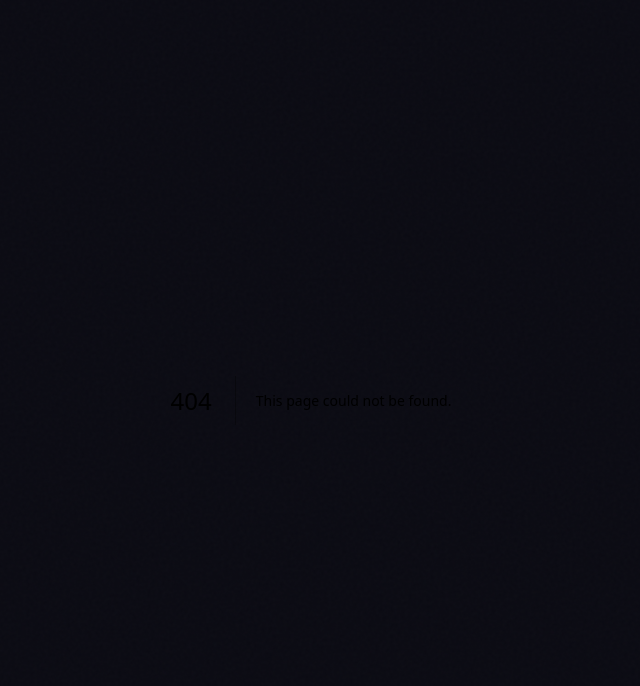
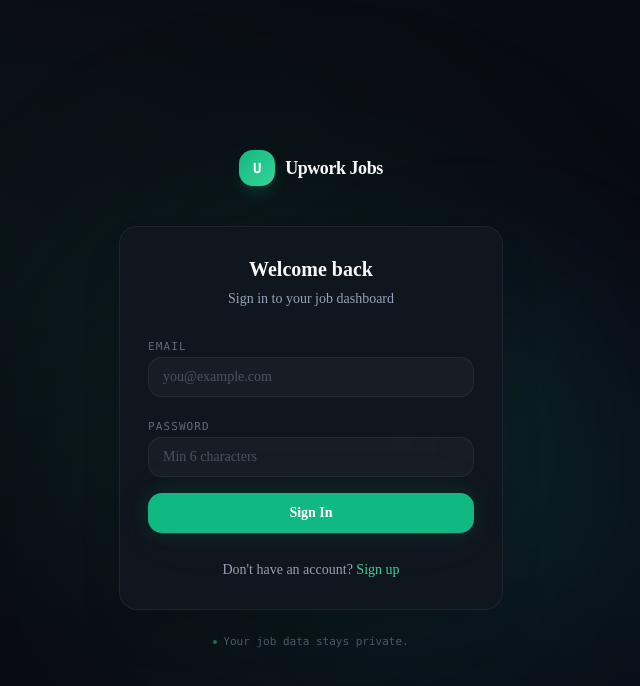
Before and after one commit to theamargupta/upwork-proposal-mcp-devfrend, a Next.js app: page /login in a window 1280 px wide. Before the commit this address had no page. Shown: the top 686 px of the page, without its empty margins (329-969 px from the left). Built offline with nearby package versions, Linux system fonts and the light colour scheme; no server answers.

Commit message:
feat: add login page and auth callback

```diff
--- /dev/null
+++ b/app/(auth)/auth/callback/route.ts
@@ -0,0 +1,18 @@
+import { NextResponse } from 'next/server'
+import { createClient } from '@/lib/supabase/server'
+
+export async function GET(request: Request) {
+  const { searchParams, origin } = new URL(request.url)
+  const code = searchParams.get('code')
+  const next = searchParams.get('next') ?? '/dashboard'
+
+  if (code) {
+    const supabase = await createClient()
+    const { error } = await supabase.auth.exchangeCodeForSession(code)
+    if (!error) {
+      return NextResponse.redirect(`${origin}${next}`)
+    }
+  }
+
+  return NextResponse.redirect(`${origin}/login?error=auth_callback_failed`)
+}
--- /dev/null
+++ b/app/(auth)/login/page.tsx
@@ -0,0 +1,169 @@
+'use client'
+
+import { Suspense, useState } from 'react'
+import { createClient } from '@/lib/supabase/client'
+import { useSearchParams } from 'next/navigation'
+import { motion } from 'framer-motion'
+import { Loader2 } from 'lucide-react'
+
+export default function LoginPage() {
+  return (
+    <Suspense>
+      <LoginForm />
+    </Suspense>
+  )
+}
+
+function LoginForm() {
+  const [email, setEmail] = useState('')
+  const [password, setPassword] = useState('')
+  const [isSignUp, setIsSignUp] = useState(false)
+  const [error, setError] = useState<string | null>(null)
+  const [message, setMessage] = useState<string | null>(null)
+  const [loading, setLoading] = useState(false)
+  const searchParams = useSearchParams()
+  const next = searchParams.get('next') || '/dashboard'
+
+  const supabase = createClient()
+
+  async function handleSubmit(e: React.FormEvent) {
+    e.preventDefault()
+    setError(null)
+    setMessage(null)
+    setLoading(true)
+
+    if (isSignUp) {
+      const { error } = await supabase.auth.signUp({
+        email,
+        password,
+        options: {
+          emailRedirectTo: `${window.location.origin}/auth/callback?next=${encodeURIComponent(next)}`,
+        },
+      })
+      if (error) {
+        setError(error.message)
+      } else {
+        setMessage('Check your email for a confirmation link.')
+      }
+    } else {
+      const { error } = await supabase.auth.signInWithPassword({ email, password })
+      if (error) {
+        setError(error.message)
+      } else {
+        window.location.href = next
+      }
+    }
+
+    setLoading(false)
+  }
+
+  return (
+    <div className="min-h-screen flex items-center justify-center p-4 relative overflow-hidden bg-mesh">
+      {/* Ambient orbs */}
+      <div className="absolute top-1/4 left-1/2 -translate-x-1/2 w-[500px] h-[500px] rounded-full bg-[#10b981]/8 blur-[120px] pointer-events-none" />
+      <div className="absolute bottom-1/4 right-1/4 w-[300px] h-[300px] rounded-full bg-[#22d3ee]/5 blur-[100px] pointer-events-none" />
+
+      <motion.div
+        initial={{ opacity: 0, y: 20, scale: 0.98 }}
+        animate={{ opacity: 1, y: 0, scale: 1 }}
+        transition={{ duration: 0.5 }}
+        className="w-full max-w-sm relative z-10"
+      >
+        {/* Logo */}
+        <div className="flex items-center gap-2.5 justify-center mb-10">
+          <div className="h-9 w-9 rounded-xl bg-gradient-to-br from-[#10b981] to-[#34d399] flex items-center justify-center shadow-lg shadow-[#10b981]/20">
+            <span className="text-white font-bold text-sm font-mono">U</span>
+          </div>
+          <span className="font-heading font-bold text-lg tracking-tight">Upwork Jobs</span>
+        </div>
+
+        {/* Card */}
+        <div className="rounded-2xl border border-[var(--glass-border)] bg-[var(--glass)] backdrop-blur-2xl p-7 space-y-6 shadow-2xl shadow-black/20">
+          <div className="text-center space-y-1.5">
+            <h1 className="text-xl font-heading font-bold">
+              {isSignUp ? 'Create your account' : 'Welcome back'}
+            </h1>
+            <p className="text-sm text-[var(--muted-foreground)]">
+              {isSignUp ? 'AI-powered Upwork job hunting' : 'Sign in to your job dashboard'}
+            </p>
+          </div>
+
+          <form onSubmit={handleSubmit} className="space-y-4">
+            <div className="space-y-1.5">
+              <label htmlFor="email" className="text-[11px] font-mono uppercase tracking-widest text-[var(--muted-foreground)]/60">
+                Email
+              </label>
+              <input
+                id="email"
+                type="email"
+                value={email}
+                onChange={(e) => setEmail(e.target.value)}
+                placeholder="you@example.com"
+                required
+                className="w-full h-10 px-3.5 rounded-xl border border-[var(--glass-border)] bg-white/[0.03] text-sm text-foreground placeholder:text-[var(--muted-foreground)]/40 focus:outline-none focus:border-[#10b981]/50 focus:ring-2 focus:ring-[#10b981]/10 transition-all"
+              />
+            </div>
+
+            <div className="space-y-1.5">
+              <label htmlFor="password" className="text-[11px] font-mono uppercase tracking-widest text-[var(--muted-foreground)]/60">
+                Password
+              </label>
+              <input
+                id="password"
+                type="password"
+                value={password}
+                onChange={(e) => setPassword(e.target.value)}
+                placeholder="Min 6 characters"
+                required
+                minLength={6}
+                className="w-full h-10 px-3.5 rounded-xl border border-[var(--glass-border)] bg-white/[0.03] text-sm text-foreground placeholder:text-[var(--muted-foreground)]/40 focus:outline-none focus:border-[#10b981]/50 focus:ring-2 focus:ring-[#10b981]/10 transition-all"
+              />
+            </div>
+
+            {error && (
+              <div className="text-sm text-[#f87171] bg-[#f87171]/10 rounded-xl px-3.5 py-2.5 border border-[#f87171]/20">{error}</div>
+            )}
+            {message && (
+              <div className="text-sm text-[#34d399] bg-[#34d399]/10 rounded-xl px-3.5 py-2.5 border border-[#34d399]/20">{message}</div>
+            )}
+
+            <button
+              type="submit"
+              disabled={loading}
+              className="w-full h-10 rounded-xl bg-[#10b981] text-white text-sm font-semibold hover:bg-[#34d399] transition-all active:scale-[0.98] disabled:opacity-50 disabled:cursor-not-allowed glow-primary flex items-center justify-center gap-2"
+            >
+              {loading ? (
+                <>
+                  <Loader2 size={14} className="animate-spin" />
+                  Loading...
+                </>
+              ) : isSignUp ? 'Create Account' : 'Sign In'}
+            </button>
+          </form>
+
+          <div className="text-center">
+            <button
+              type="button"
+              className="text-sm text-[var(--muted-foreground)] hover:text-foreground transition-colors"
+              onClick={() => {
+                setIsSignUp(!isSignUp)
+                setError(null)
+                setMessage(null)
+              }}
+            >
+              {isSignUp ? 'Already have an account?' : "Don't have an account?"}{' '}
+              <span className="text-[#34d399] font-medium">
+                {isSignUp ? 'Sign in' : 'Sign up'}
+              </span>
+            </button>
+          </div>
+        </div>
+
+        <p className="text-center text-[11px] text-[var(--muted-foreground)]/50 mt-6 font-mono flex items-center justify-center gap-1.5">
+          <span className="h-1 w-1 rounded-full bg-[#34d399]/50" />
+          Your job data stays private.
+        </p>
+      </motion.div>
+    </div>
+  )
+}
```
